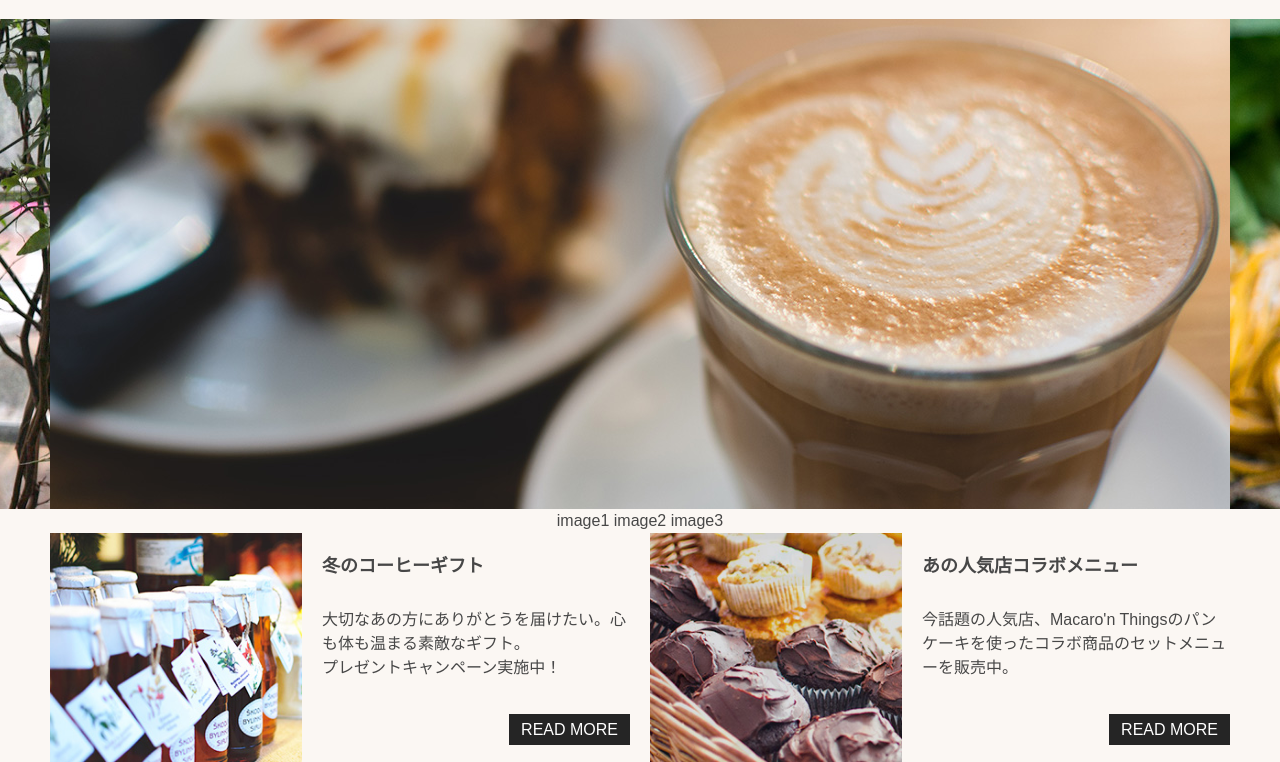
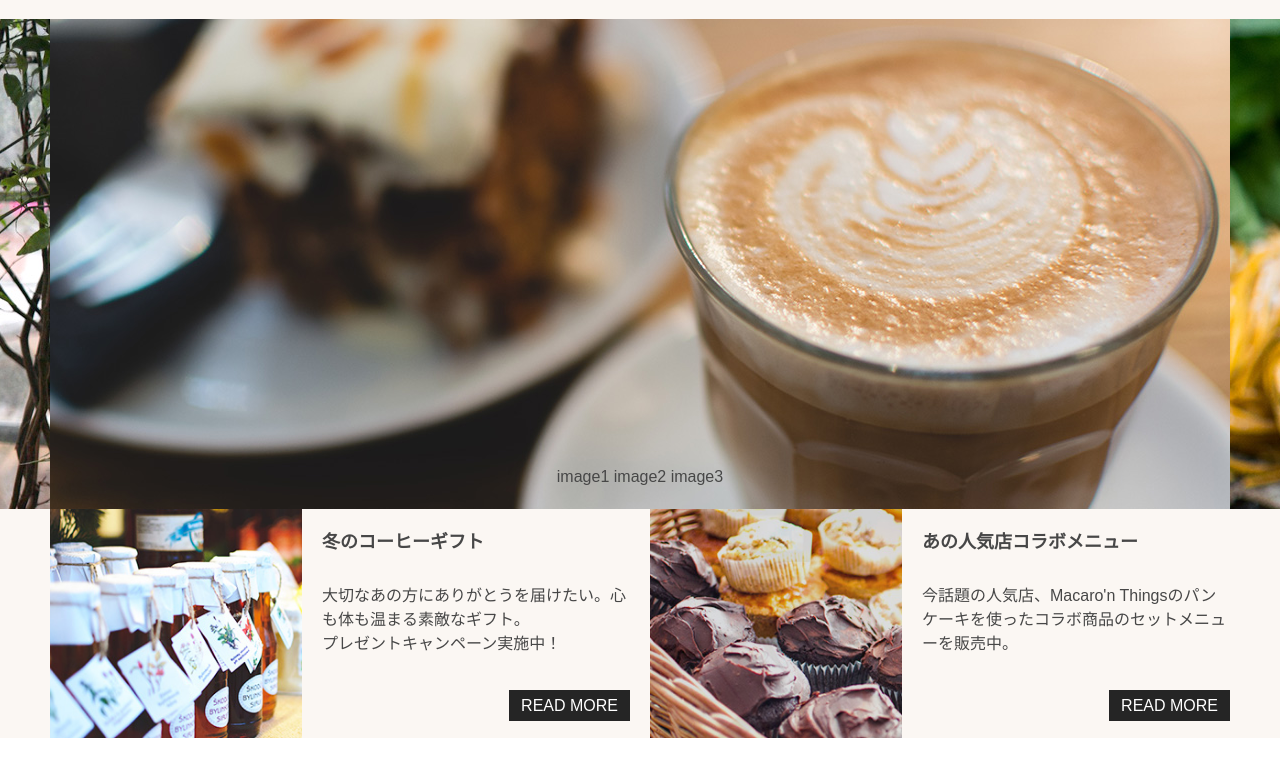
Before and after one commit to asakon/html_css_book_2018june, a website: page index.html in a window 1280 px wide. Shown: the part 79-841 px from the top of the page. After the commit the page ends 817 px from the top, so only its background shows below. Drawn offline with Linux system fonts and the light colour scheme.

Commit message:
インジケーターの位置を揃える

```diff
--- a/src/scss/components/_imageSlide.scss
+++ b/src/scss/components/_imageSlide.scss
@@ -17,4 +17,8 @@
     /*width: 100%;
     height: auto;*/
   }
+  &__sub {
+    position: absolute;
+    bottom: 20px;
+  }
 }
```
Also changed, not shown: dist/css/main.min.css.
